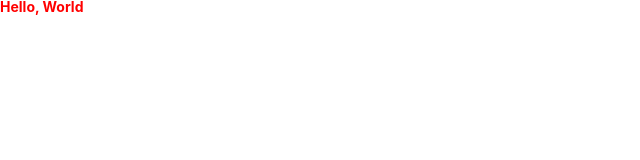
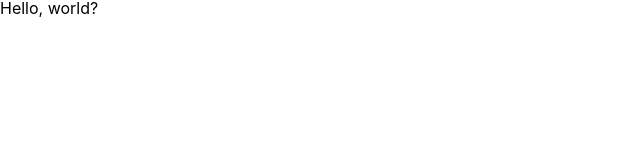
Before and after one commit to ineggapps/react-2020-portfolio, a React (Create React App) app: page / in a window 1280 px wide. Shown: the top 160 px of the page, without its empty margins (0-640 px from the left). Built offline with nearby package versions, Linux system fonts and the light colour scheme.

Commit message:
HashRouter 구성

```diff
--- a/src/Components/App.js
+++ b/src/Components/App.js
@@ -1,6 +1,8 @@
 import React from "react";
 import styled from "styled-components";
 import GlobalStyles from "../Styles/GlobalStyles";
+import { HashRouter as Router } from "react-router-dom";
+import Routes from "./Routes";
 
 const Test = styled.p`
   font-size: 14px;
@@ -12,9 +14,11 @@ function App() {
   return (
     <>
       <GlobalStyles />
-      <div className="App">
-        <Test>Hello, World</Test>
-      </div>
+      <Router>
+        <div>
+          <Routes />
+        </div>
+      </Router>
     </>
   );
 }
--- /dev/null
+++ b/src/Components/Routes.js
@@ -0,0 +1,16 @@
+import React from "react";
+import { HashRouter as Router, Route, Switch } from "react-router-dom";
+import Intro from "../Routes/Intro";
+
+const NormalRoutes = () => (
+  <Switch>
+    <Route path="/" component={Intro} />
+  </Switch>
+);
+const Routes = () => (
+  <Router>
+    <NormalRoutes />
+  </Router>
+);
+
+export default Routes;
--- /dev/null
+++ b/src/Routes/Intro.js
@@ -0,0 +1,8 @@
+import React from "react";
+import styled from "styled-components";
+
+const Intro = () => {
+  return <div>Hello, world?</div>;
+};
+
+export default Intro;
```
